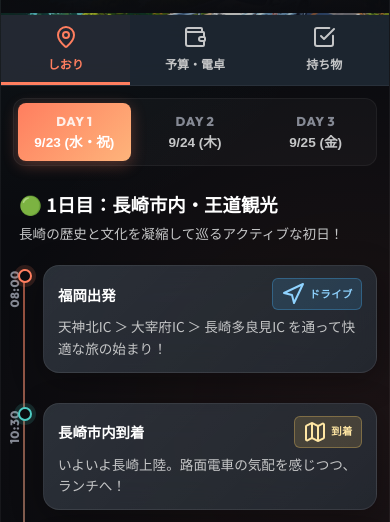
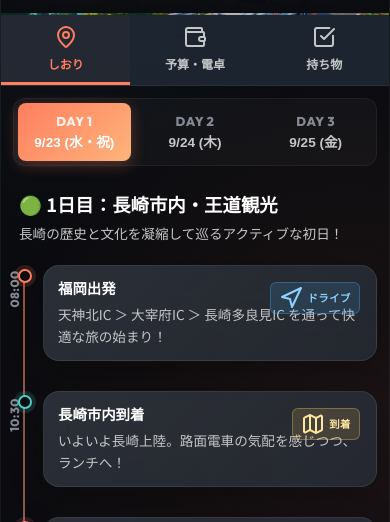
Before and after one commit to YOSHITATSU-1998/nagasaki-trip-shiori, a website built with Vite: page index.html in a window 390 px wide. Shown: the part 245-767 px from the top of the page. Built offline with nearby package versions, Linux system fonts and the light colour scheme.

Commit message:
Fix mobile title layout with absolute badges and correct Fukushin lunch badge

```diff
--- a/index.html
+++ b/index.html
@@ -206,7 +206,7 @@
               <div class="timeline-item food-stop">
                 <div class="time">11:15</div>
                 <div class="timeline-content">
-                  <h4>【ランチ】 <a href="https://www.fukushin.com/" target="_blank" class="spot-link">福伸（ふくしん）</a> <span class="badge food"><i data-lucide="utensils-cross"></i> 海鮮</span></h4>
+                  <h4>【ランチ】 <a href="https://www.fukushin.com/" target="_blank" class="spot-link">福伸（ふくしん）</a> <span class="badge food"><i data-lucide="utensils"></i> ランチ</span></h4>
                   <p>天草の海の幸の絶対王者。ちょっと早めに入って並ばず極上海鮮丼を確保！</p>
                   <div class="spot-image-container">
                     <img src="./seafood.png" alt="天草海鮮丼" class="spot-image">
--- a/src/style.css
+++ b/src/style.css
@@ -445,6 +445,7 @@
     padding: 16px 20px;
     box-shadow: var(--shadow-soft);
     transition: var(--transition-smooth);
+    position: relative; /* 絶対配置の基準にするため追加 */
   }
 
   .timeline-item:hover .timeline-content {
@@ -457,14 +458,14 @@
     font-size: 1rem;
     font-weight: 700;
     margin-bottom: 6px;
-    display: flex;
-    flex-wrap: wrap;
-    align-items: center;
-    gap: 6px;
+    padding-right: 76px; /* バッジが重ならないための右側余白 */
+    line-height: 1.4;
   }
 
   .timeline-content h4 .badge {
-    margin-left: auto;
+    position: absolute;
+    top: 16px;
+    right: 16px;
   }
 
   .timeline-content p {
```
